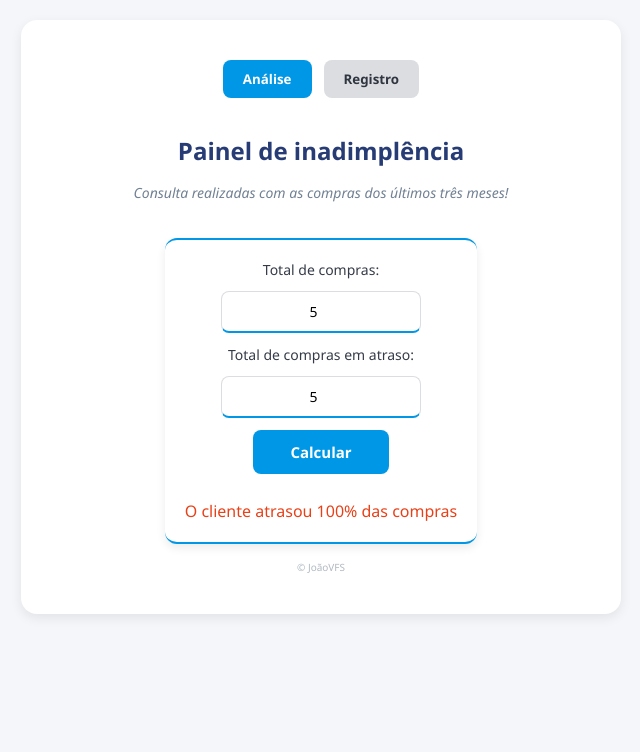
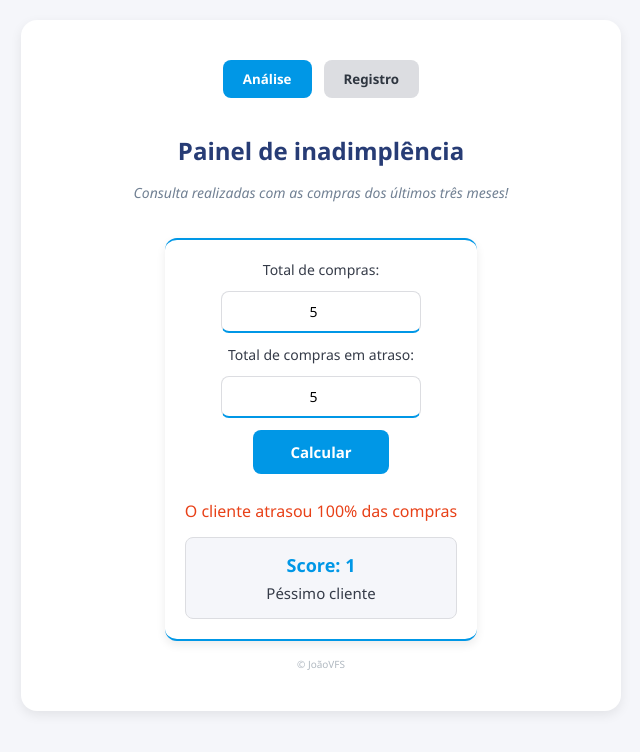
Before and after one commit to joao-victor30/Calculo-de-inadimpl-ncia, a React (Vite) app: page / in a window 1280 px wide. Both pictures are taken after typing "5", "5" into the empty fields and a click on the button "Calcular". Shown: the top 752 px of the page, without its empty margins (319-959 px from the left). Built offline with nearby package versions, Linux system fonts and the light colour scheme.

Commit message:
Adicionei um score interno para avaliar como está o cliente na análise

```diff
--- a/index.html
+++ b/index.html
@@ -9,7 +9,7 @@
   <link href="https://fonts.googleapis.com/css2?family=Bebas+Neue&display=swap" rel="stylesheet">
 
 
-  <link rel="icon" href="/icons8-reagir-96.png" type="image/png">
+  <link rel="icon" href="/lojinha/public/finanças.png" type="image/png">
   <title>Painel de Análise</title>
 </head>
 
--- a/src/components/Contador.css
+++ b/src/components/Contador.css
@@ -9,7 +9,6 @@
     gap: 16px;
     border-bottom: 2px solid #0097e6;
     border-top: 2px solid #0097e6;
-
 }
 
 .contador form {
@@ -38,7 +37,6 @@
     outline: none;
     transition: border 0.2s ease-in-out;
 }
-
 
 .contador input:focus {
     border-color: #0097e6;
@@ -81,3 +79,26 @@
 .vermelho {
     color: #e84118;
 }
+
+/* Novos estilos para o Score */
+.score {
+    margin-top: 15px;
+    padding: 15px;
+    background: #f5f6fa;
+    border: 1px solid #dcdde1;
+    border-radius: 8px;
+    text-align: center;
+}
+
+.score p:first-child {
+    font-size: 18px;
+    font-weight: 600;
+    color: #0097e6;
+}
+
+.score p:last-child {
+    font-size: 15px;
+    font-weight: 500;
+    color: #353b48;
+    margin-top: 6px;
+}
--- a/src/components/Contador.jsx
+++ b/src/components/Contador.jsx
@@ -4,11 +4,12 @@ const Contador = () => {
   const [sales, setSales] = useState(0)
   const [debt, setDebt] = useState(0)
   const [percent, setPercent] = useState(null)
+  const [score, setScore] = useState(null)
+  const [status, setStatus] = useState("")
 
   useEffect(() => {
     const savedSales = localStorage.getItem('sales')
     const savedDebt = localStorage.getItem('debt')
-
     if (savedSales) setSales(Number(savedSales))
     if (savedDebt) setDebt(Number(savedDebt))
   }, [])
@@ -23,8 +24,19 @@ const Contador = () => {
     if (sales > 0) {
       let result = (debt / sales) * 100
       setPercent(Number(result.toFixed(2)))
+
+      let newScore = Math.max(1, Math.round(1000 - result * 10))
+      setScore(newScore)
+
+      if (newScore >= 800) setStatus("Excelente cliente")
+      else if (newScore >= 700) setStatus("Bom cliente")
+      else if (newScore >= 600) setStatus("Cliente mediano")
+      else if (newScore >= 400) setStatus("Cliente ruim")
+      else setStatus("Péssimo cliente")
     } else {
       setPercent(0)
+      setScore(null)
+      setStatus("")
     }
   }
 
@@ -53,14 +65,19 @@ const Contador = () => {
       </form>
 
       {percent !== null && (
-        <p
-          className={`resultado ${percent < 50 ? "verde" : "vermelho"
-            }`}
-        >
-          O cliente atrasou {percent}% das compras
-        </p>
+        <div>
+          <p className={`resultado ${percent < 50 ? "verde" : "vermelho"}`}>
+            O cliente atrasou {percent}% das compras
+          </p>
+
+          {score !== null && (
+            <div className="score">
+              <p>Score: {score}</p>
+              <p>{status}</p>
+            </div>
+          )}
+        </div>
       )}
-
     </div>
   )
 }
```
Also changed, not shown: public/finanças.png (added), public/icons8-reagir-96.png (deleted).
